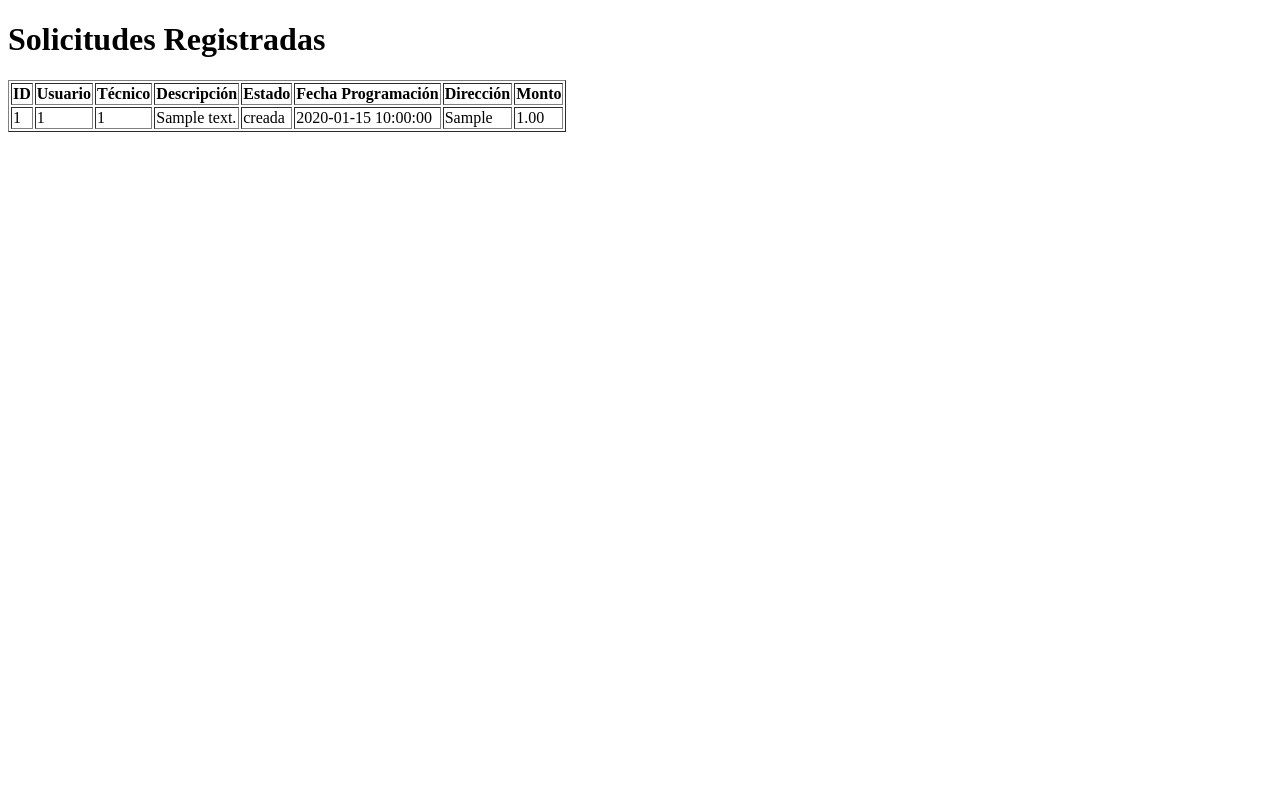
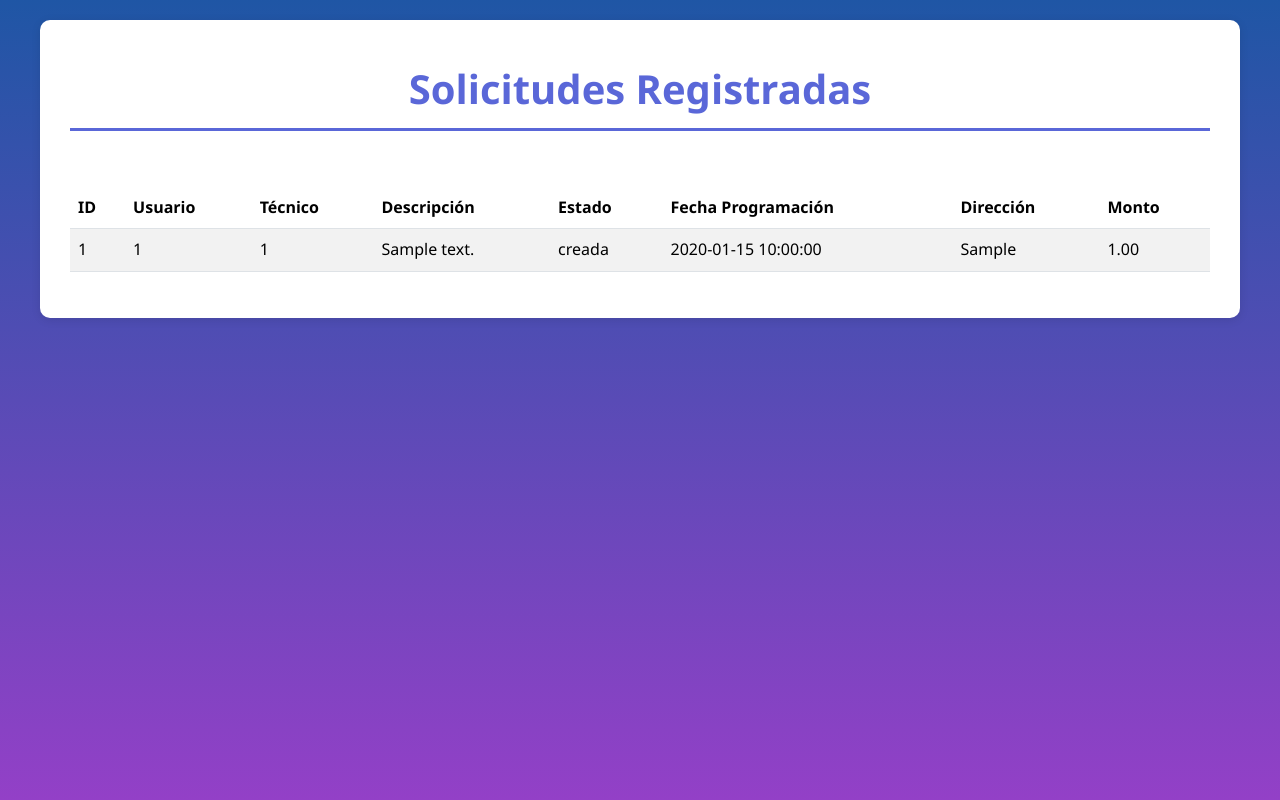
Before and after one commit to SelvinKoraddo/Proyecto-TPI-2025, a PHP site: page /Vistas/ListaSolicitudes.php in a window 1280 px wide. Run offline with PHP 8.4, Linux system fonts and the light colour scheme; tables that the repository leaves empty hold one stand-in row (values such as "Sample post").

Commit message:
estilos de tabla solicitudes

```diff
--- a/ProyectoFase2_2025/Vistas/BuscarTecnicos.php
+++ b/ProyectoFase2_2025/Vistas/BuscarTecnicos.php
@@ -24,6 +24,7 @@ if (!empty($especialidad)) {
             background: linear-gradient(0deg, #9340c7,#1f56a5);
             color: #fff;
             padding: 20px 0;
+            min-height: 100vh;
         }
 
         h2 {
--- a/ProyectoFase2_2025/Vistas/Home.php
+++ b/ProyectoFase2_2025/Vistas/Home.php
@@ -192,7 +192,7 @@ $primerNombre = explode(" ", $tecnico['nombre_completo'])[0];//obtener primer no
                     <h3><i class="bi bi-shield-check"></i> Control de Calidad</h3>
                     <p>Administrador gestiona solicitudes y puede suspender cuentas por incumplimientos.</p>
                 </div>
-                <a href="Pago.php" class="btn btn-outline">Realizar pago</a>
+
             </div>
         </section>
 
--- a/ProyectoFase2_2025/Vistas/ListaSolicitudes.php
+++ b/ProyectoFase2_2025/Vistas/ListaSolicitudes.php
@@ -7,13 +7,58 @@ $solicitudes = $controlador->listarSolicitudes();
 
 <!DOCTYPE html>
 <html lang="es">
+
 <head>
     <meta charset="UTF-8">
     <title>Lista de Solicitudes</title>
+    <link href="https://cdn.jsdelivr.net/npm/bootstrap@5.3.8/dist/css/bootstrap.min.css" rel="stylesheet"
+        integrity="sha384-sRIl4kxILFvY47J16cr9ZwB07vP4J8+LH7qKQnuqkuIAvNWLzeN8tE5YBujZqJLB" crossorigin="anonymous">
+    <link rel="stylesheet" href="../Vistas/css/estilos.css">
+
 </head>
+
 <body>
+    <style>
+        body {
+            background-color: #f0f2f5;
+            min-height: 100vh;
+            padding: 20px 0;
+        }
+
+        .container {
+            max-width: 1200px;
+            margin: 0 auto;
+            background-color: white;
+            padding: 30px;
+            border-radius: 10px;
+            box-shadow: 0 2px 10px rgba(0,0,0,0.1);
+        }
+
+        h1 {
+            color: #5a67d8;
+            font-weight: bold;
+            text-align: center;
+            padding: 15px 0;
+            border-bottom: 3px solid #5a67d8;
+            margin-bottom: 30px;
+        }
+        /* Responsive */
+        @media (max-width: 768px) {
+            h1 {
+                font-size: 1.5em;
+                padding: 20px;
+            }
+
+            th, td {
+                padding: 10px;
+                font-size: 0.9em;
+            }
+        }
+    </style>
+    <div class="container">
         <h1>Solicitudes Registradas</h1>
-    <table border="1">
+        <br>
+        <table class="table table-striped">
             <thead>
                 <tr>
                     <th>ID</th>
@@ -27,7 +72,7 @@ $solicitudes = $controlador->listarSolicitudes();
                 </tr>
             </thead>
             <tbody>
-            <?php foreach($solicitudes as $s): ?>
+                <?php foreach ($solicitudes as $s): ?>
                     <tr>
                         <td><?php echo $s['id_solicitud']; ?></td>
                         <td><?php echo $s['id_usuario']; ?></td>
@@ -41,5 +86,8 @@ $solicitudes = $controlador->listarSolicitudes();
                 <?php endforeach; ?>
             </tbody>
         </table>
+    </div>
+
 </body>
+
 </html>
```
Also changed, not shown: ProyectoFase2_2025/Vistas/HomeTecnicos.php (+3 -4 lines). Lines whose indentation alone changed are shown as unchanged.
